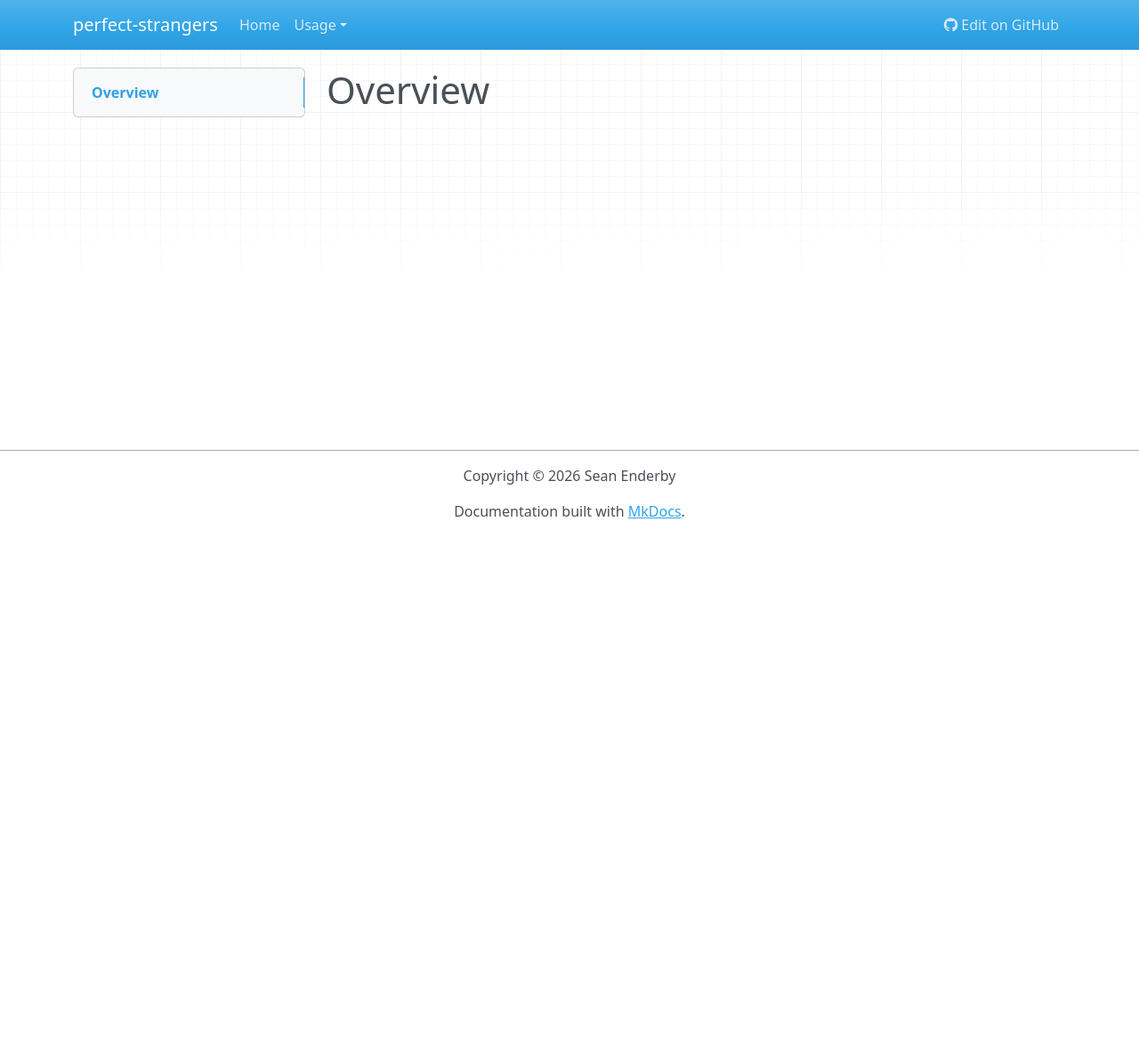
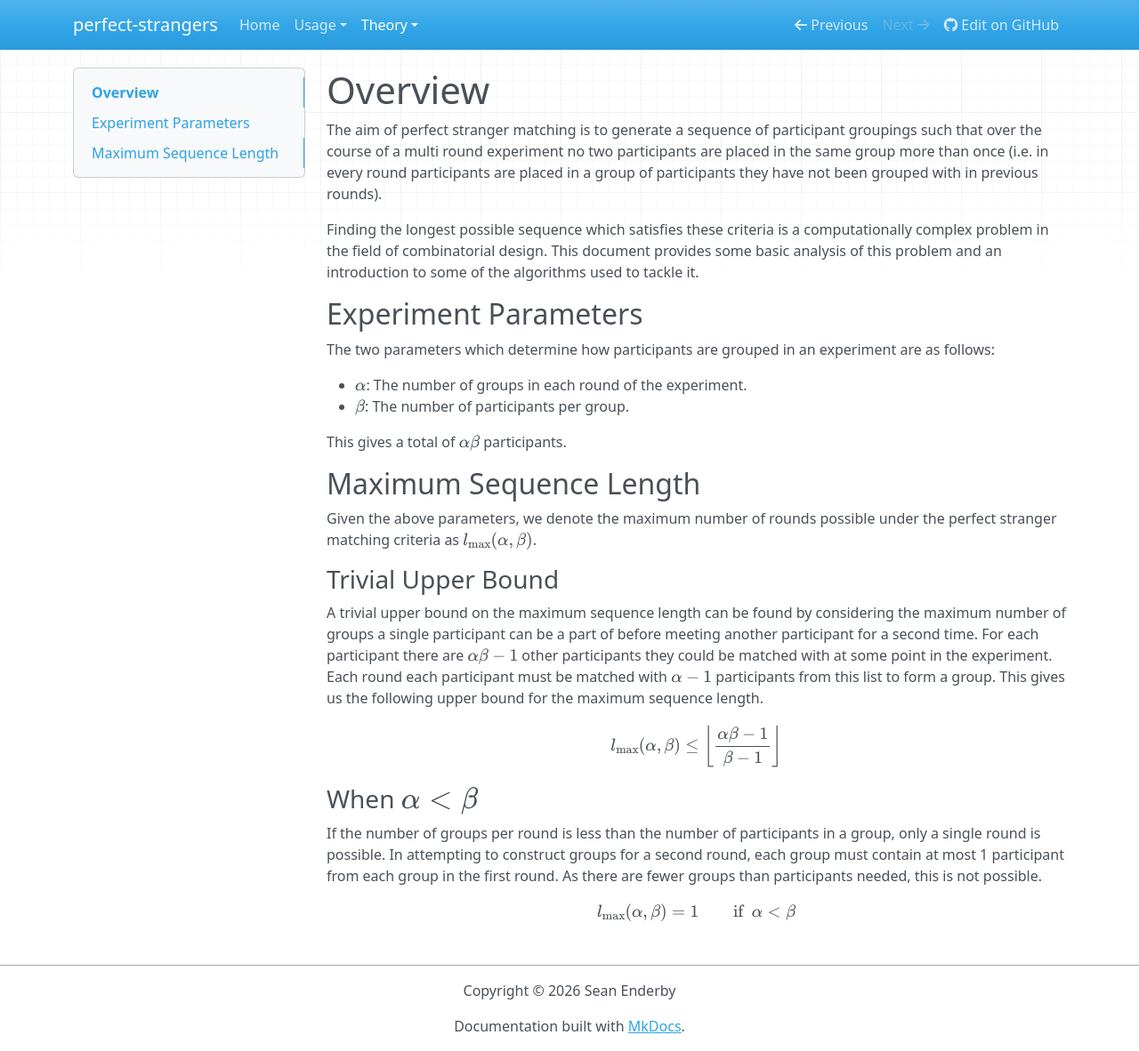
Before and after one commit to seanlikeskites/perfect-strangers, an MkDocs documentation site: the page built from docs/theory/overview.md, in a window 1280 px wide and 1182 px high. Shown: the whole window at 89% size. Built offline with MkDocs 1.6.1, drawn with Linux system fonts in a browser that asks for light colours; nearby versions of some CDN libraries.

Commit message:
a little theory

```diff
--- a/docs/theory/overview.md
+++ b/docs/theory/overview.md
@@ -1 +1,40 @@
 # Overview
+The aim of perfect stranger matching is to generate a sequence of participant groupings such that over the course of a multi
+round experiment no two participants are placed in the same group more than once (i.e. in every round participants are placed
+in a group of participants they have not been grouped with in previous rounds).
+
+Finding the longest possible sequence which satisfies these criteria is a computationally complex problem in the field of
+combinatorial design. This document provides some basic analysis of this problem and an introduction to some of the
+algorithms used to tackle it.
+
+## Experiment Parameters
+The two parameters which determine how participants are grouped in an experiment are as follows:
+
+  * $\alpha$: The number of groups in each round of the experiment.
+  * $\beta$: The number of participants per group.
+
+This gives a total of $\alpha\beta$ participants.
+
+## Maximum Sequence Length
+Given the above parameters, we denote the maximum number of rounds possible under the perfect stranger matching criteria as
+$l_{\max}(\alpha, \beta)$.
+
+### Trivial Upper Bound
+A trivial upper bound on the maximum sequence length can be found by considering the maximum number of groups a single
+participant can be a part of before meeting another participant for a second time. For each participant there are
+$\alpha\beta − 1$ other participants they could be matched with at some point in the experiment. Each round each participant
+must be matched with $\alpha − 1$ participants from this list to form a group. This gives us the following upper bound for
+the maximum sequence length.
+
+$$
+	l_{\max}(\alpha, \beta) \leq \left\lfloor\frac{\alpha\beta - 1}{\beta - 1}\right\rfloor
+$$
+
+### When $\alpha < \beta$
+If the number of groups per round is less than the number of participants in a group, only a single round is possible. In
+attempting to construct groups for a second round, each group must contain at most 1 participant from each group in the
+first round. As there are fewer groups than participants needed, this is not possible.
+
+$$
+	l_{\max}(\alpha, \beta) = 1 \qquad \text{if } \, \alpha < \beta
+$$
--- a/mkdocs.yml
+++ b/mkdocs.yml
@@ -12,14 +12,18 @@ extra:
 extra_css:
   - stylesheets/extra.css
 
+extra_javascript:
+  - javascripts/mathjax.js
+  - https://unpkg.com/mathjax@3/es5/tex-mml-chtml.js
+
 nav:
   - Home: index.md
   - Usage:
     - usage/quick_start.md
     - usage/matcher_objects.md
     - usage/license.md
-#  - Theory:
-#    - theory/overview.md
+  - Theory:
+    - theory/overview.md
 #    - theory/kirkman.md
 
 
@@ -35,6 +39,8 @@ markdown_extensions:
   - zensical.extensions.macros:
       module_name: "docs/scripts/main"
       on_error_fail: true
+  - pymdownx.arithmatex:
+      generic: true
   - pymdownx.highlight:
       anchor_linenums: true
       line_spans: __span
```
